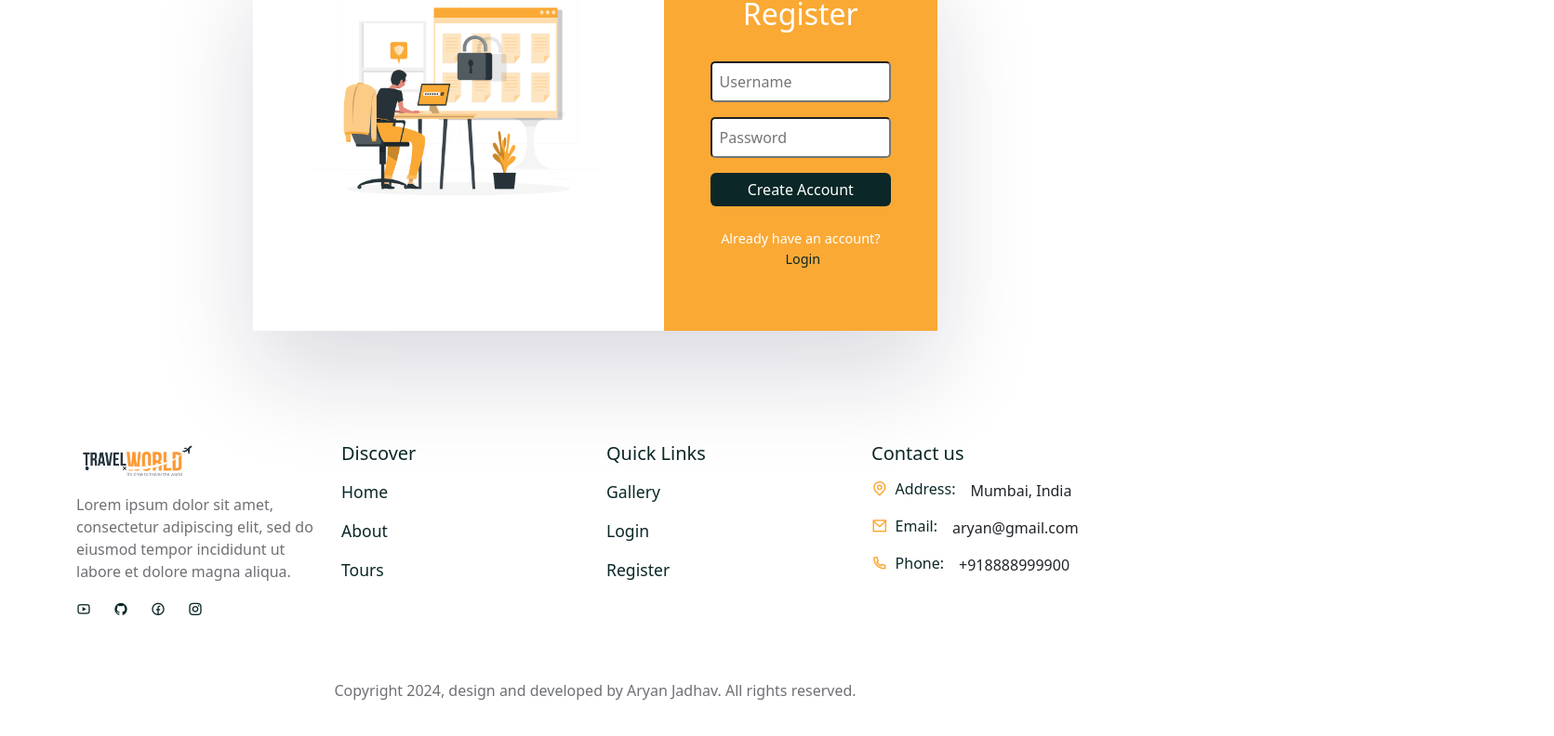
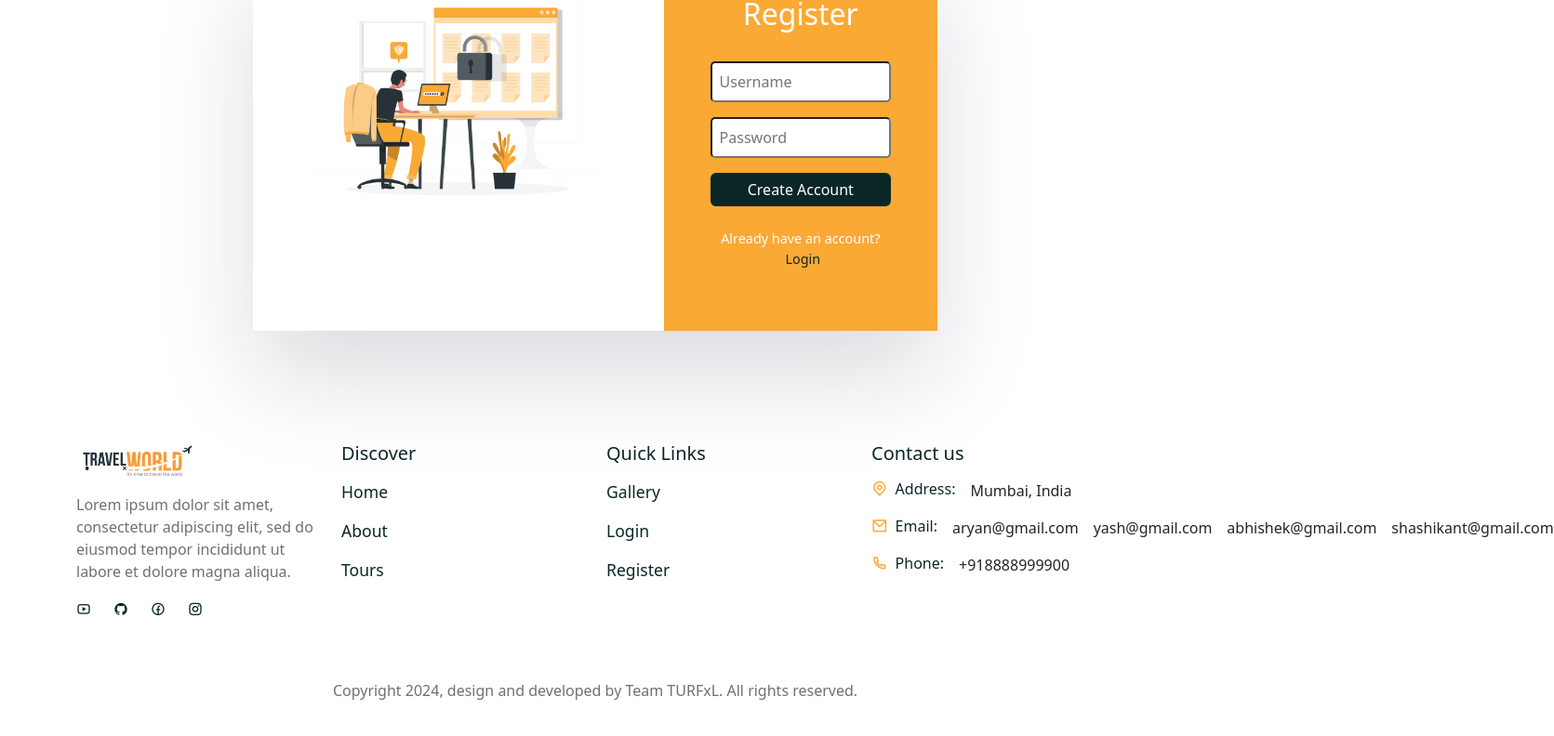
Before and after one commit to Notoriousmb10/TURFxL, a React (Create React App) app in the folder frontend/: page /register in a window 1280 px wide. Shown: the part 284-1076 px from the top of the page at 93% size, 1671 px wide, since content can reach past the window. Built offline with nearby package versions, Linux system fonts and the light colour scheme; a web font is replaced by a local one.

Commit message:
Connection

```diff
--- a/frontend/src/components/Footer/Footer.jsx
+++ b/frontend/src/components/Footer/Footer.jsx
@@ -120,6 +120,9 @@ const Footer = () => {
                   Email:
                 </h6>
                 <p className='mb-0'>aryan@gmail.com</p>
+                <p className='mb-0'>yash@gmail.com</p>
+                <p className='mb-0'>abhishek@gmail.com</p>
+                <p className='mb-0'>shashikant@gmail.com</p>
               </ListGroupItem>
 
               <ListGroupItem className='ps-0 border-0 d-flex align-items-start gap-3'>
@@ -136,7 +139,7 @@ const Footer = () => {
 
           <Col lg='12' className='text-center pt-5'>
             <p className='copyright'>
-              Copyright {year}, design and developed by Aryan Jadhav. All rights
+              Copyright {year}, design and developed by Team TURFxL. All rights
               reserved.
             </p>
           </Col>
```
